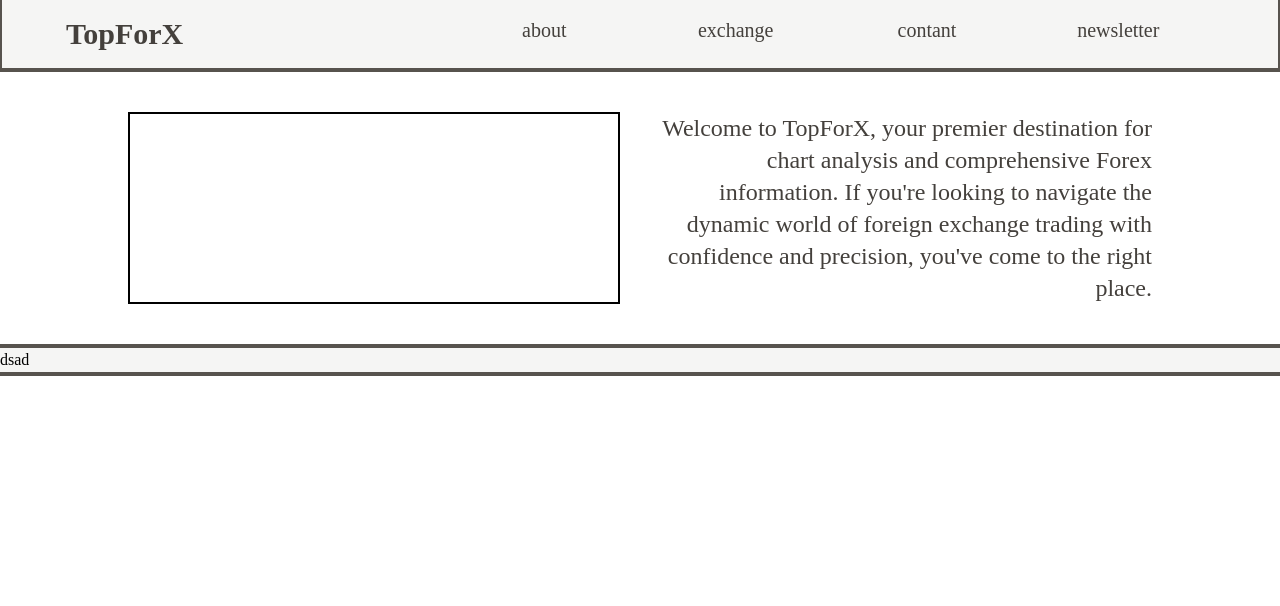
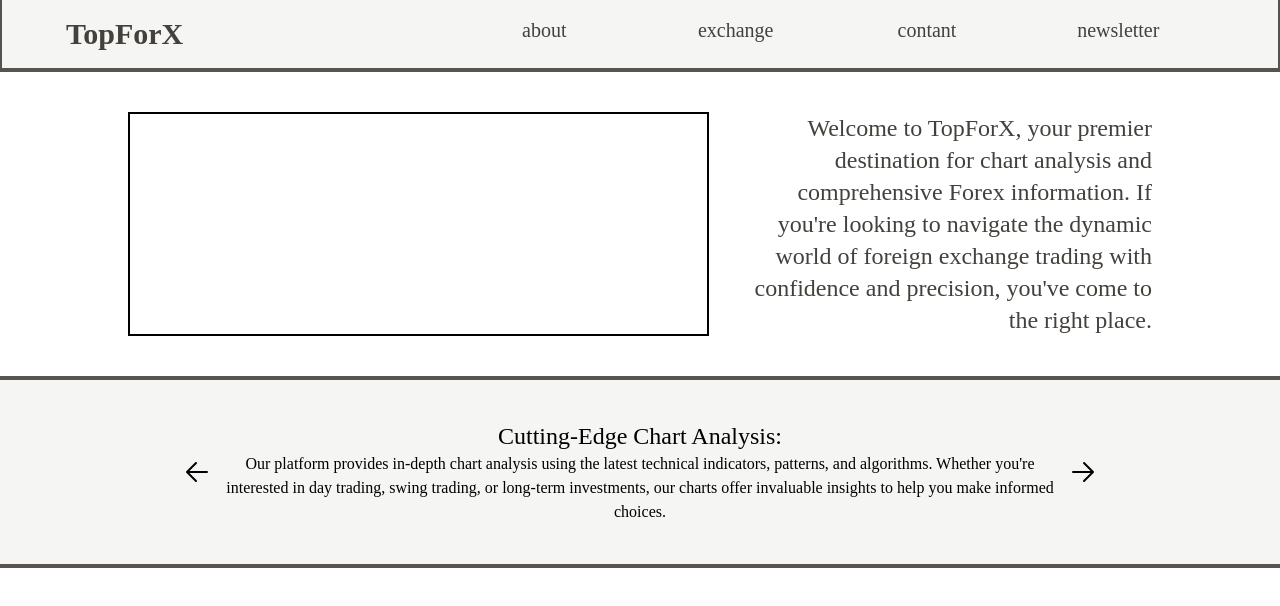
Before and after one commit to MikolajKarla/TopForx, a Next.js app: page / in a window 1280 px wide. Shown: the top 606 px of the page. Built offline with nearby package versions, Linux system fonts and the light colour scheme.

Commit message:
Ended Slider and starting opinion section

```diff
--- a/app/components/About.tsx
+++ b/app/components/About.tsx
@@ -1,11 +1,80 @@
-import React from 'react'
+"use client";
+import React, { use, useEffect, useState } from "react";
+
+import {
+  ArrowSmallLeftIcon,
+  ArrowSmallRightIcon,
+} from "@heroicons/react/24/solid";
+import { Zoom } from "react-slideshow-image";
+import { text } from "stream/consumers";
 
 const About = () => {
+  const sliderTexts = [
+    {
+      title: "Cutting-Edge Chart Analysis:",
+      value: `Our platform provides in-depth chart analysis using the latest technical indicators, patterns, and algorithms. Whether you're interested in day trading, swing trading, or long-term investments, our charts offer invaluable insights to help you make informed choices.`,
+    },
+    {
+      title: "Real-Time Forex Information:",
+      value: `Stay ahead of the curve with up-to-the-minute Forex news, market updates, and economic events. Our team of experts scours the financial landscape to deliver timely and relevant information directly to you.`,
+    },
+    {
+      title: "Educational Resources:",
+      value: `We believe that knowledge is power. That's why we offer a wealth of educational resources, including tutorials, articles, and webinars, to help you sharpen your trading skills and deepen your understanding of Forex.`,
+    },
+    {
+      title: "User-Friendly Interface:",
+      value: `TopForX boasts an intuitive and user-friendly interface, making it easy for traders of all backgrounds to access critical data and conduct detailed analyses with ease.`,
+    },
+    {
+      title: "Community and Support:",
+      value: `Join our thriving community of Forex enthusiasts. Share insights, discuss strategies, and seek advice from fellow traders. Additionally, our dedicated support team is always ready to assist you with any questions or issues you may encounter.`,
+    },
+    {
+      title: "Customization:",
+      value: `Tailor your TopForX experience to your unique needs and preferences. Customize your dashboard, set alerts, and personalize your charts to suit your trading style.`,
+    },
+  ];
+  const [texts, setTexts] = useState(sliderTexts[0]);
+  const changeSlide = (side) => {
+    let arrSize = sliderTexts.length - 1;
+    let arrIndex = sliderTexts.findIndex((item) => item.title === texts.title);
+    if (side === "prev") {
+      if (arrIndex != 0) {
+        setTexts(sliderTexts[arrIndex - 1]);
+      } else {
+        setTexts(sliderTexts[arrSize]);
+      }
+    } else {
+      if (arrIndex != arrSize) {
+        setTexts(sliderTexts[arrIndex + 1]);
+      } else {
+        setTexts(sliderTexts[0]);
+      }
+    }
+  };
+  setTimeout(changeSlide,10000)
+
   return (
-    <section id='about'className='w-100 bg-stone-100 border-y-4 border-stone-600'>
-        dsad
-    </section>
-  )
-}
-
-export default About
+    <div id="about" className="py-10 h-max w-full grid grid-cols-6 bg-stone-100 border-y-4 border-stone-600">
+      <div className="col-span-1 self-center justify-self-end ml-10">
+        <ArrowSmallLeftIcon
+          id="prev"
+          className="h-8 w-8 text-black cursor-pointer"
+          onClick={(e) => changeSlide("prev")}
+        />
+      </div>
+      <div className="col-span-4 text-center">
+        <h2 className="text-2xl">{texts?.title}</h2>
+        <p>{texts?.value}</p>
+      </div>
+      <div className="col-span-1 self-center mr-10">
+        <ArrowSmallRightIcon
+          className="h-8 w-8 text-black cursor-pointer"
+          onClick={(e) => changeSlide("next")}
+        />
+      </div>
+    </div>
+  );
+};
+export default About;
--- a/app/components/Introduce.tsx
+++ b/app/components/Introduce.tsx
@@ -1,13 +1,13 @@
 import React from 'react'
-import Chart from './chart'
+import Chart from './Chart'
 
 const Introduce = () => {
   return (
     <div className='grid grid-cols-12 gap-10  px-32 py-10 text-2xl text-stone-700'>
-    <div className="col-span-6 border-2 border-black">
+    <div className="col-span-7 border-2 border-black">
         <Chart/>
     </div>
-    <div className="col-span-6 text-end" >
+    <div className="col-span-5 text-end" >
     Welcome to TopForX, your premier destination for chart analysis and comprehensive Forex information.
     If you're looking to navigate the dynamic world of foreign exchange trading with confidence and precision,
      you've come to the right place.
--- /dev/null
+++ b/app/components/Opinions.tsx
@@ -0,0 +1,11 @@
+import React from 'react'
+
+const Opinions = () => {
+  return (
+    <div>
+      <h1>Persons that trust us:</h1>
+    </div>
+  )
+}
+
+export default Opinions
```
Also changed, not shown: package.json (+6 -1 lines), 1 other file (tests, documents, lock files or other folders).
